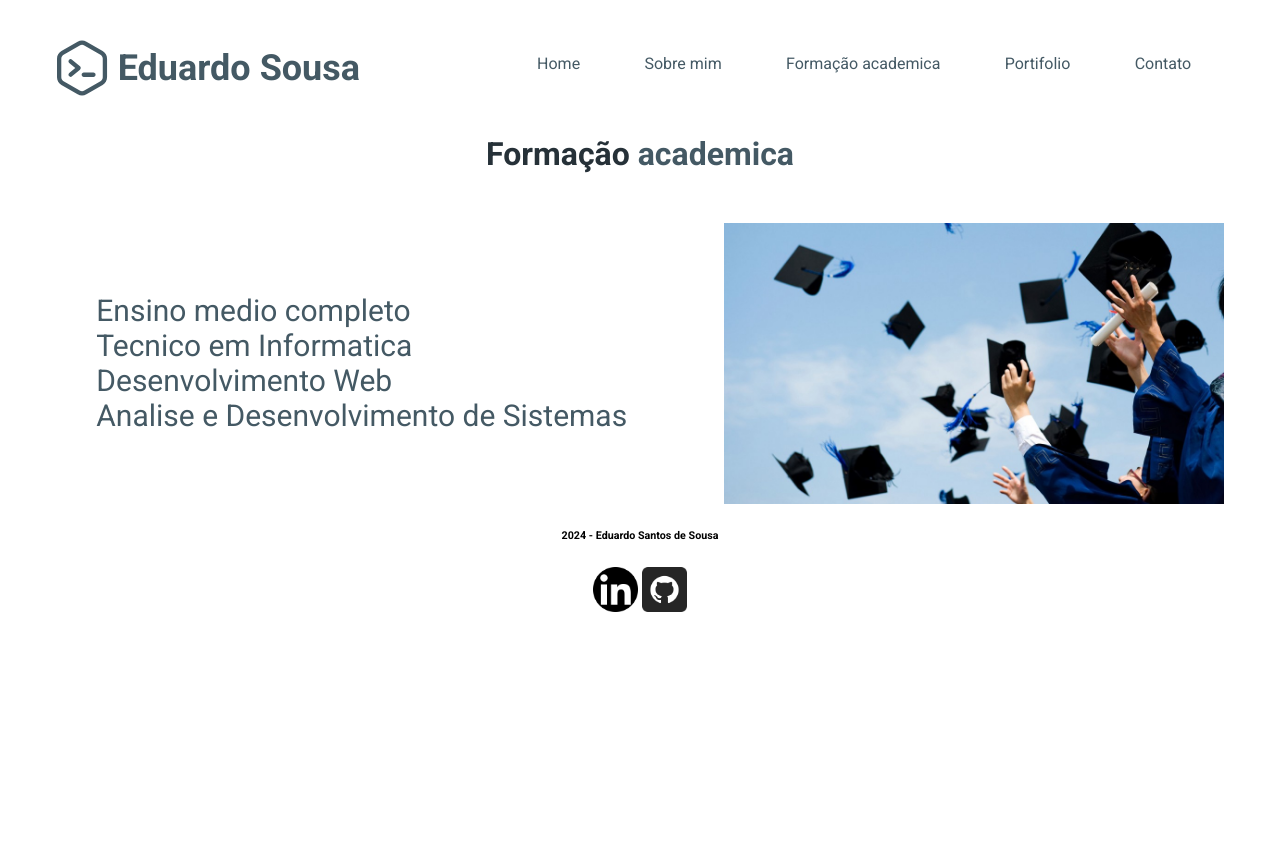
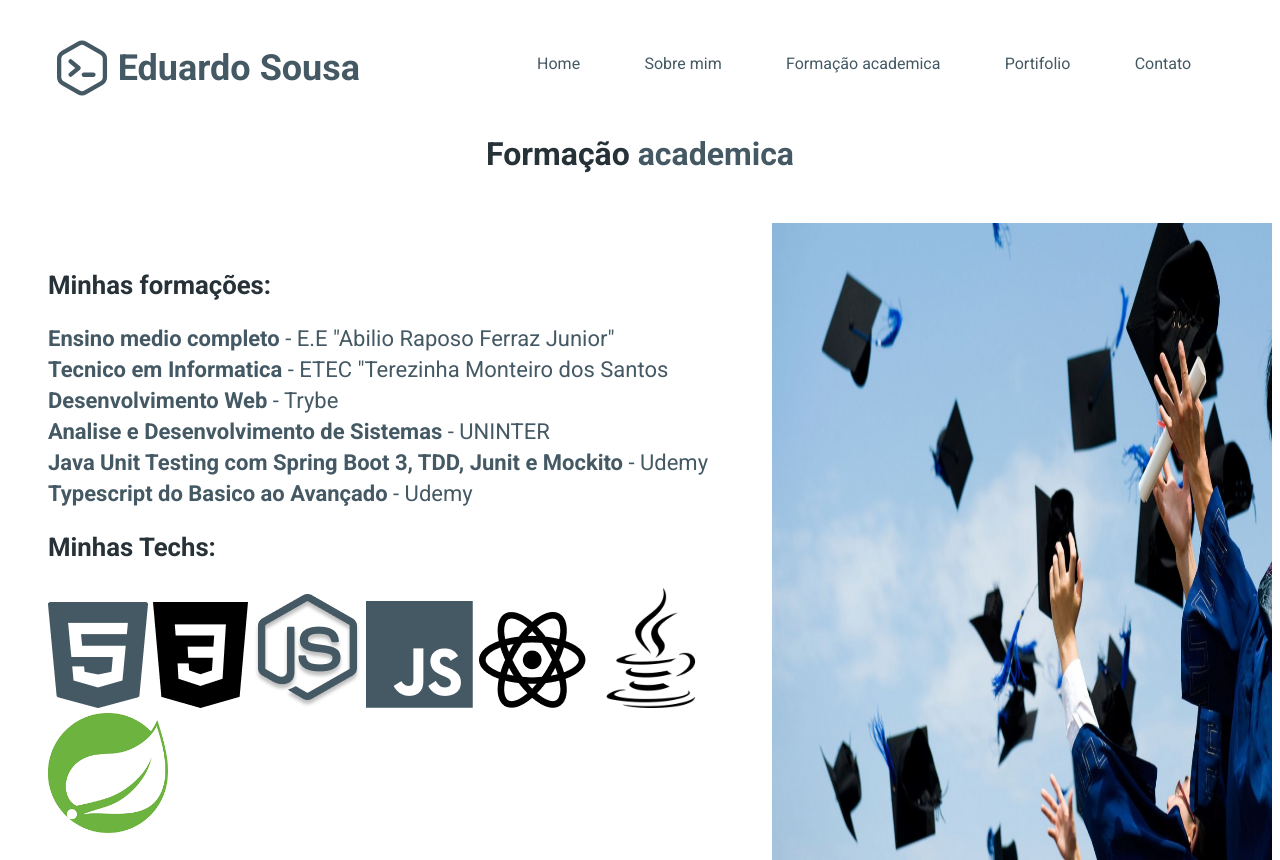
Before and after one commit to eduardoecsousa/my_WebSite, a plain HTML site: page formaçãoAcademica.html in a window 1280 px wide. Shown: the top 860 px of the page. Before the commit the page ends 800 px from the top, so only its background shows below. Drawn offline with Linux system fonts and the light colour scheme.

Commit message:
adicionado novas formações

```diff
--- a/formaçãoAcademica.html
+++ b/formaçãoAcademica.html
@@ -33,10 +33,24 @@
     <div class="container1">
       <div class="text_principal">
         <ul id="formacao_academica">
-          <li>Ensino medio completo</li>
-          <li>Tecnico em Informatica</li>
-          <li>Desenvolvimento Web</li>
-          <li>Analise e Desenvolvimento de Sistemas</li>
+            <h3 class="primeira_palavra">Minhas formações:</h3>
+            <li><strong>Ensino medio completo</strong> - E.E "Abilio Raposo Ferraz Junior"</li>
+            <li><strong>Tecnico em Informatica</strong> - ETEC "Terezinha Monteiro dos Santos</li>
+            <li><strong>Desenvolvimento Web</strong> - Trybe</li>
+            <li><strong>Analise e Desenvolvimento de Sistemas</strong> - UNINTER</li>
+            <li><strong>Java Unit Testing com Spring Boot 3, TDD, Junit e Mockito</strong> - Udemy</li>
+            <li><strong>Typescript do Basico ao Avançado</strong> - Udemy</li>
+
+            <h3 class="primeira_palavra">Minhas Techs:</h3>
+            <div id="container_grid">
+              <img src="img/icon_html.png" alt="HTML">
+              <img src="img/icon_css.png" alt="">
+              <img src="img/icon_nodeJS.png" alt="nodeJs">
+              <img src="img/icon_js.png" alt="javaScritp">
+              <img src="img/icon_react.png" alt="ReactJS">
+              <img src="img/icon_java.png" alt="java" class="img_formacao">
+              <img src="img/icon_spring.png" alt="Spring boot" class="img_formacao">
+            </div>
         </ul>
       </div>
       <img src="img/formatura-2-1080x608.jpg" alt="imagem formatura" id="img_formacao">
--- a/style.css
+++ b/style.css
@@ -121,6 +121,14 @@ footer {
 
 #formacao_academica {
   list-style-type: none;
-  font-size: 30px;
+  font-size:22px;
   color: rgba(68, 89, 100, 1);
 }
+
+#formacao_academica li {
+  margin-top: 6px;
+}
+
+.img_formacao {
+  width: 120px;
+}
```
Also changed, not shown: img/icon_css.png (added), img/icon_html.png (added), img/icon_java.png (added), img/icon_js.png (added), img/icon_nodeJS.png (added), img/icon_react.png (added), img/icon_spring.png (added).
